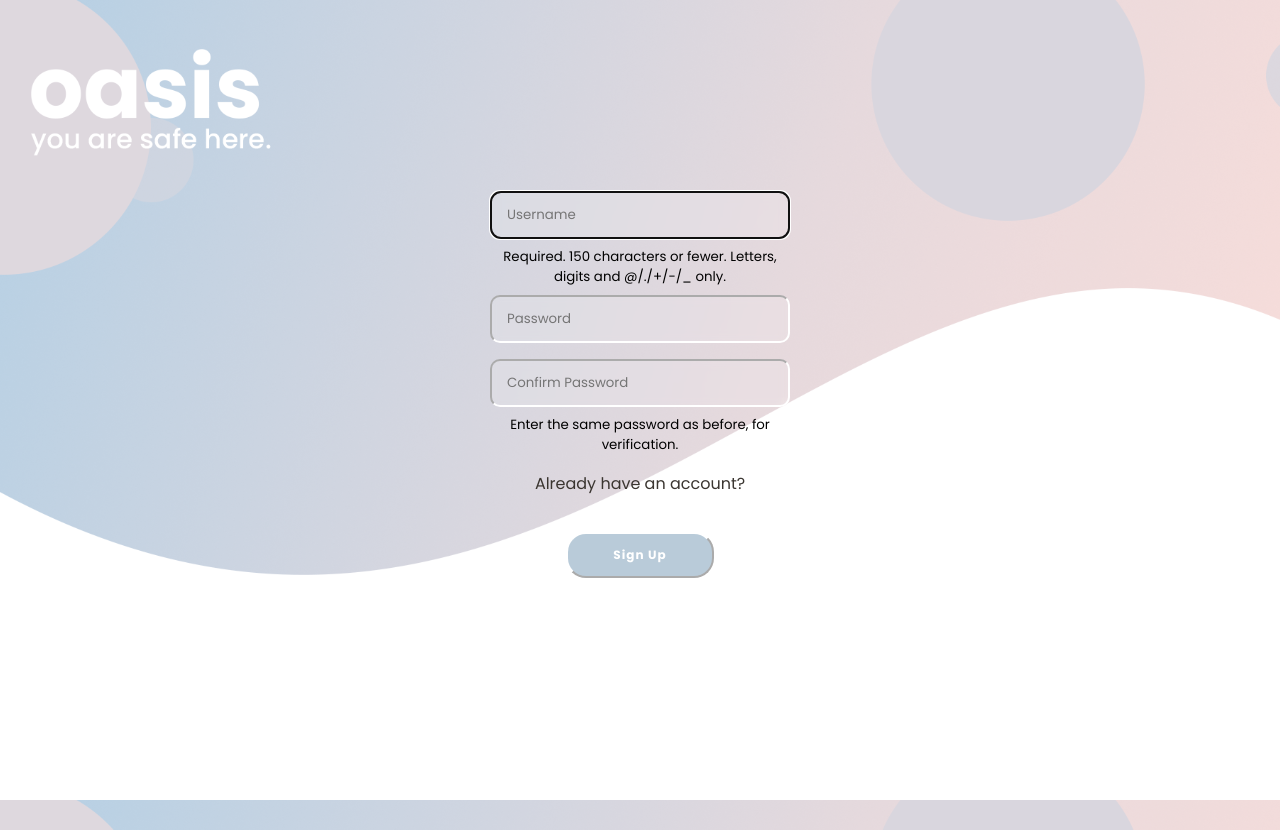
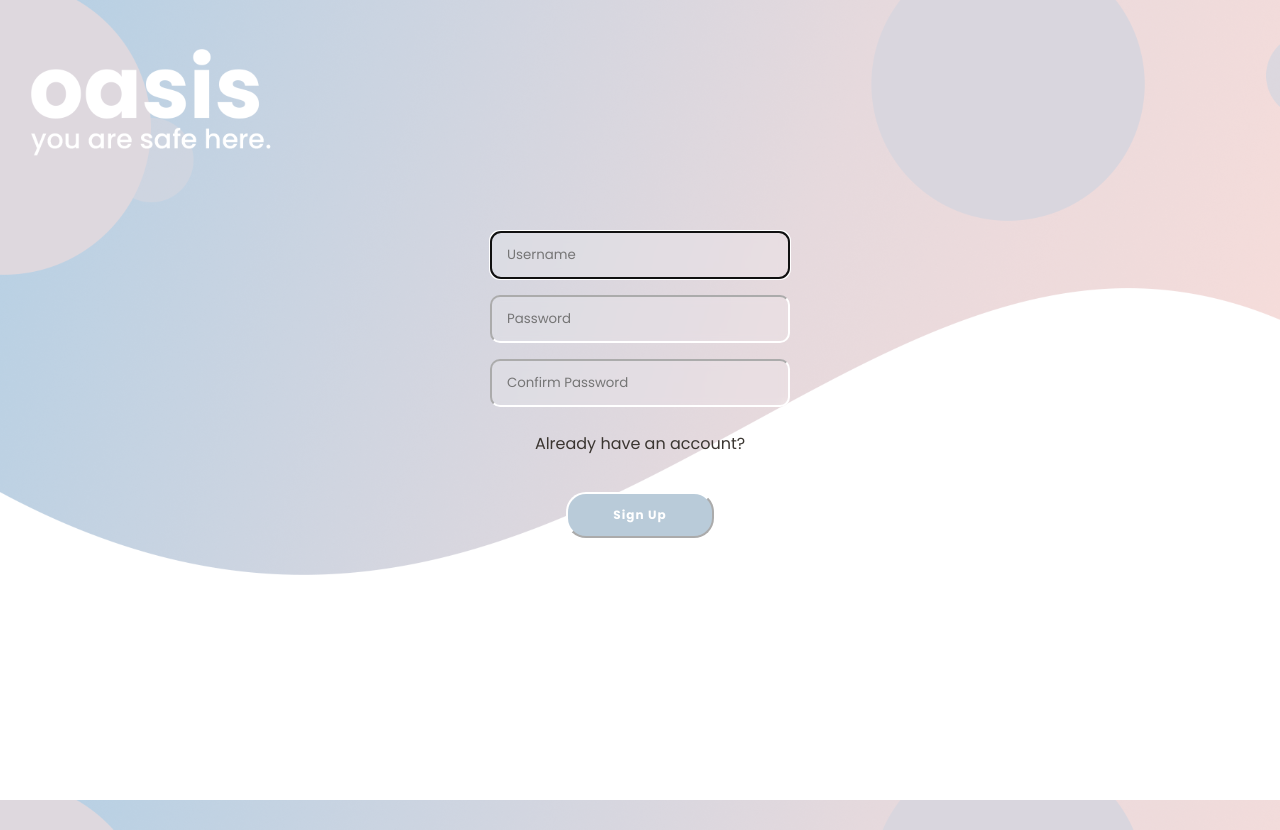
Before and after one commit to mictony6/oasis, a Django app: page /register/ in a window 1280 px wide. Run offline with Django 4.2, Linux system fonts and the light colour scheme.

Commit message:
minor tweaks

```diff
--- a/forum/templates/register.html
+++ b/forum/templates/register.html
@@ -16,7 +16,6 @@
       <p class="warning" >{{ error }}</p>
       {% endfor %}
 
-      <small>Required. 150 characters or fewer. Letters, digits and @/./+/-/_ only.</small>
       {{form.password1}}
       {% for error in form.password1.errors %}
       <p class="warning">{{ error }}</p>
@@ -27,7 +26,6 @@
       {% for error in form.password2.errors %}
       <p class="warning">{{ error }}</p>
       {% endfor %}
-      <small>Enter the same password as before, for verification. </small>
     <a href="{%  url 'login' %}"><p>Already have an account?</p></a>
     <button  type="submit">Sign Up</button>
   </form>
```
